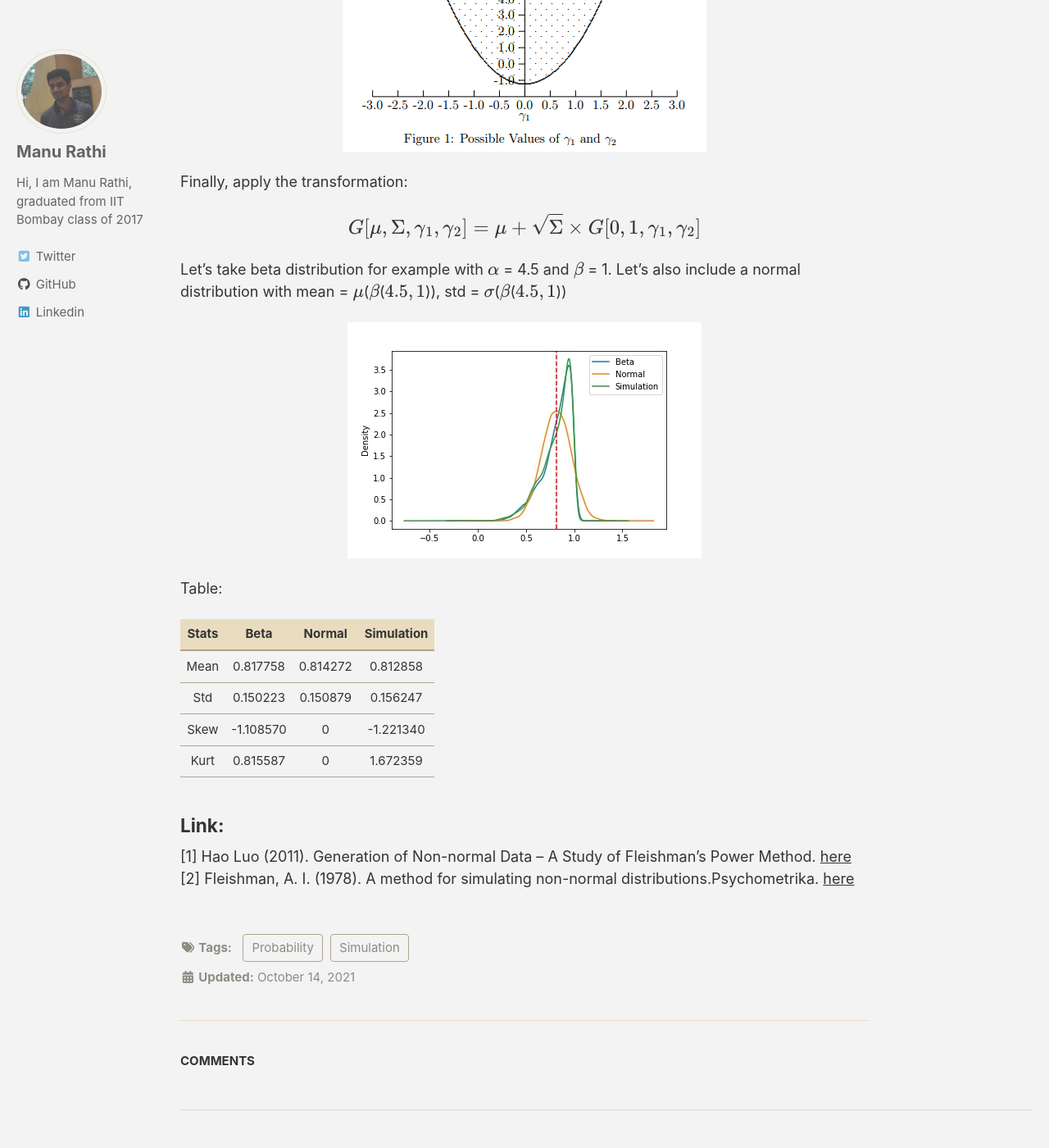
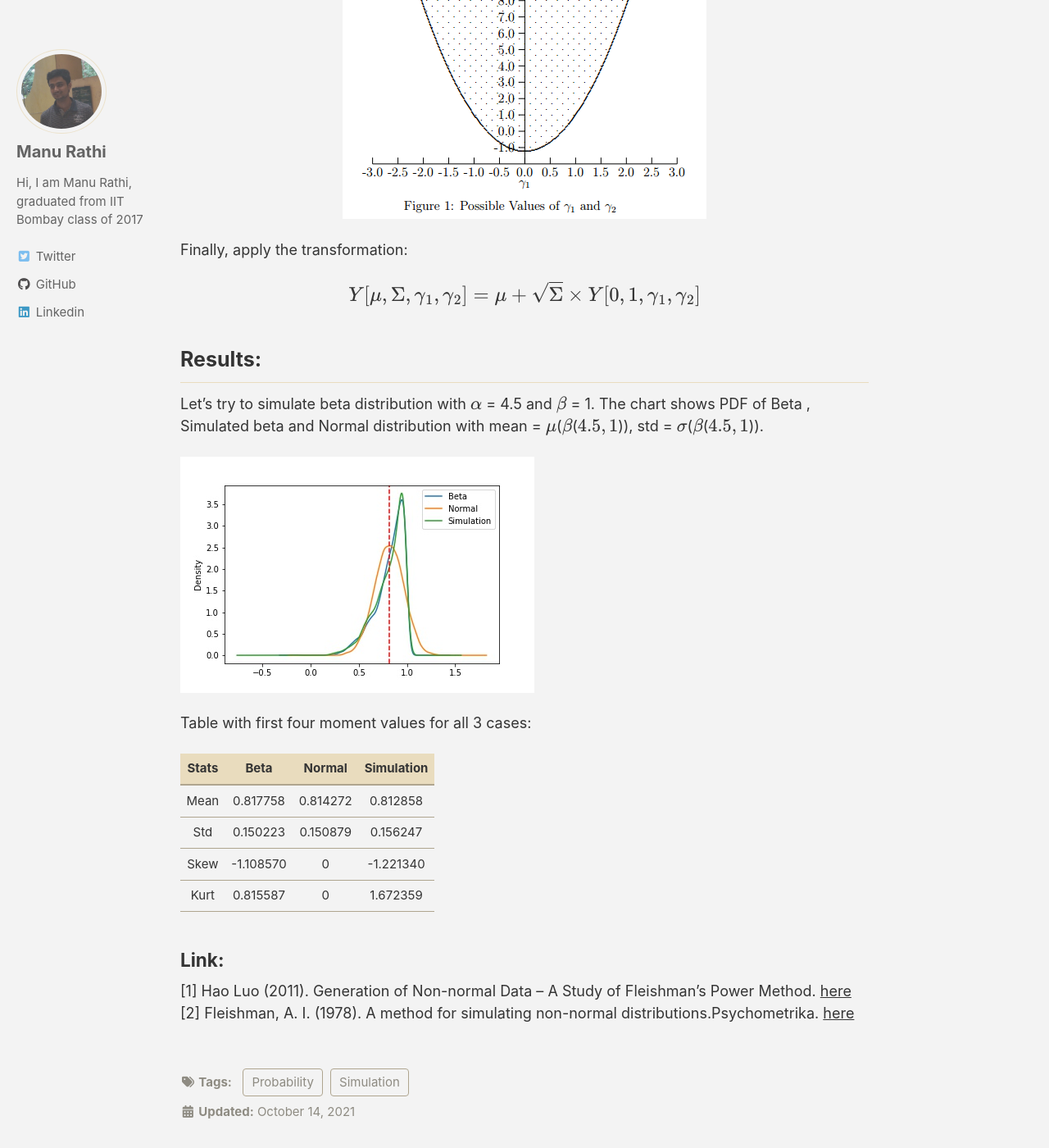
Before and after one commit to manurathi1/manurathi1.github.io, a Jekyll site: the page built from _posts/2021/Oct/2021-10-14-FourMomentSimulation.md, in a window 1280 px wide and 1400 px high, scrolled down 1673 px. Shown: the whole window at 82% size. Built offline with Jekyll 4.4.1, drawn with Linux system fonts in a browser that asks for light colours; cached includes are drawn as plain includes; nearby versions of some CDN libraries; formulas are drawn with MathJax 3; comment, search, counter and statistics services are not loaded; some of the changed text lies outside the part shown.

Commit message:
changes in four moment simulation

```diff
--- a/_posts/2021/Oct/2021-10-14-FourMomentSimulation.md
+++ b/_posts/2021/Oct/2021-10-14-FourMomentSimulation.md
@@ -62,15 +63,15 @@ $$ \gamma_2 = −1.2264489 + 1.6410373 \gamma_1^2  $$
 
 Finally, apply the transformation:
 
-$$ G[\mu, \Sigma, \gamma_1, \gamma_2] = \mu + \sqrt{\Sigma} \times G[0, 1, \gamma_1, \gamma_2] $$
+$$ Y[\mu, \Sigma, \gamma_1, \gamma_2] = \mu + \sqrt{\Sigma} \times Y[0, 1, \gamma_1, \gamma_2] $$
 
-Let's take beta distribution for example with $\alpha$  = 4.5 and $\beta$ = 1. Let's also include a normal distribution with mean = $\mu$($\beta$($4.5,1$)), std = $\sigma$($\beta$($4.5,1$))
+## Results:
+Let's try to simulate beta distribution with $\alpha$  = 4.5 and $\beta$ = 1. The chart shows PDF of Beta , Simulated beta and Normal distribution with mean = $\mu$($\beta$($4.5,1$)), std = $\sigma$($\beta$($4.5,1$)).
 
 
-<p align="center"><img src="/assets/images/2021/Oct/FourMomentSimulation_Sim.jpg"></p>
+<a href="/assets/images/2021/Oct/FourMomentSimulation_Sim.jpg"><img src="/assets/images/2021/Oct/FourMomentSimulation_Sim.jpg"></a>
 
-
-Table:
+Table with first four moment values for all 3 cases:
 
 | Stats | Beta | Normal | Simulation |
 | :-------: | :---------: | :---------: | :---------: |
```
Also changed, not shown: other parts of _posts/2021/Oct/2021-10-14-FourMomentSimulation.md (+5 -4 lines), assets/images/2021/Oct/FourMomentSimulation_Table.png (added), 1 other file.
